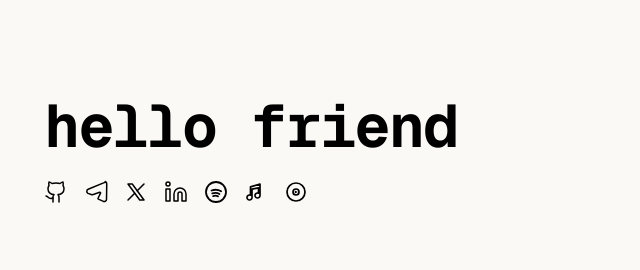
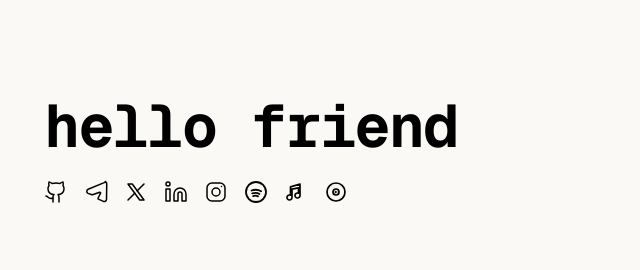
Before and after one commit to edyhvh/site, a Next.js app: page / in a window 1280 px wide. Shown: the top 270 px of the page, without its empty margins (319-959 px from the left). Built offline with nearby package versions, Linux system fonts and the light colour scheme.

Commit message:
feat: add Instagram social link

```diff
--- a/components/Header.tsx
+++ b/components/Header.tsx
@@ -68,6 +68,24 @@ const LinkedInIcon = () => (
     <path d="M16 8a6 6 0 0 1 6 6v7h-4v-7a2 2 0 0 0-4 0v7h-4v-7a6 6 0 0 1 6-6z" />
     <path d="M2 9h4v12H2z" />
     <circle cx="4" cy="4" r="2" />
+  </svg>
+);
+
+const InstagramIcon = () => (
+  <svg
+    xmlns="http://www.w3.org/2000/svg"
+    width="24"
+    height="24"
+    viewBox="0 0 24 24"
+    fill="none"
+    stroke="currentColor"
+    strokeWidth="1.5"
+    strokeLinecap="round"
+    strokeLinejoin="round"
+  >
+    <rect x="3" y="3" width="18" height="18" rx="5" />
+    <circle cx="12" cy="12" r="4" />
+    <circle cx="17.5" cy="6.5" r="0.75" fill="currentColor" stroke="none" />
   </svg>
 );
 
@@ -143,6 +161,11 @@ export function Header() {
       label: "LinkedIn",
     },
     {
+      icon: InstagramIcon,
+      href: "https://www.instagram.com/jhonnyisaacc/",
+      label: "Instagram",
+    },
+    {
       icon: SpotifyIcon,
       href: "https://open.spotify.com/album/7d5fJGUBbTlQcw2g5KqRSD?si=Z9oJ2gMNShyWc9zPQYhKSg",
       label: "Spotify",
```
